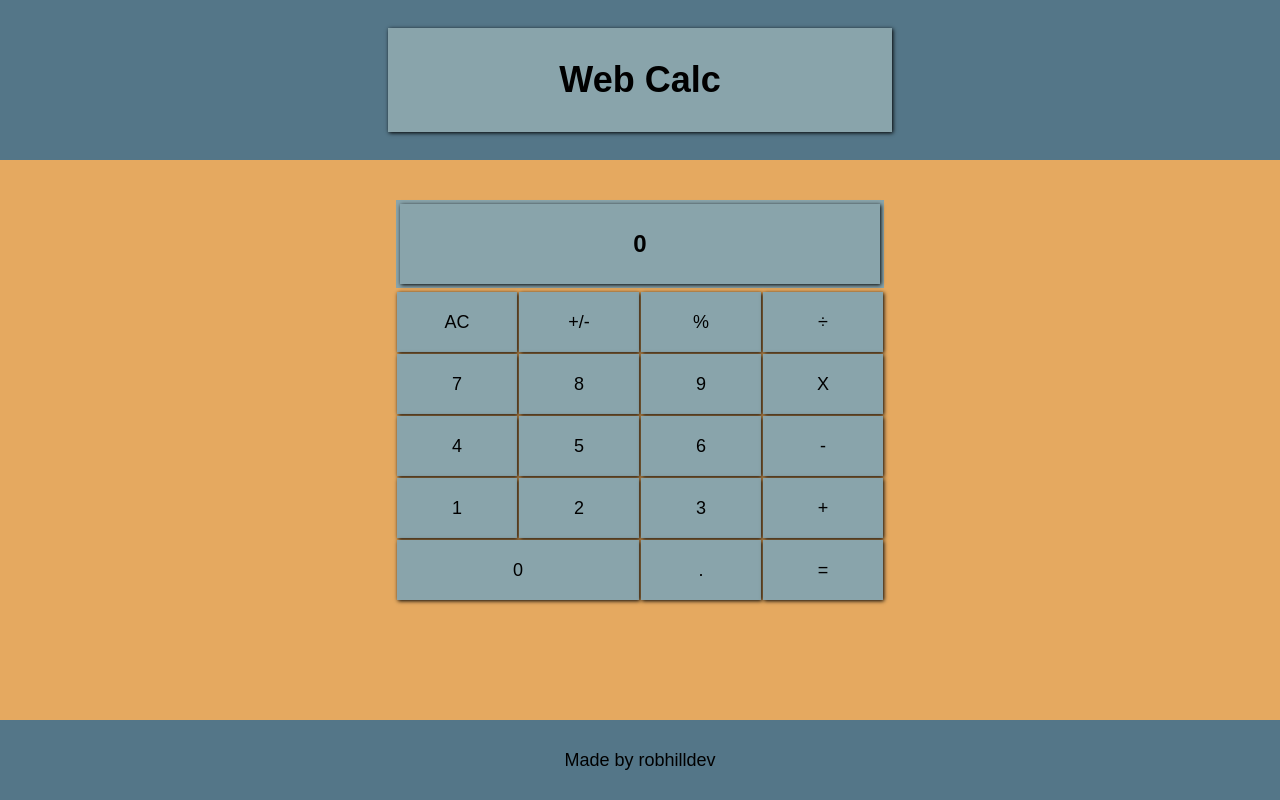
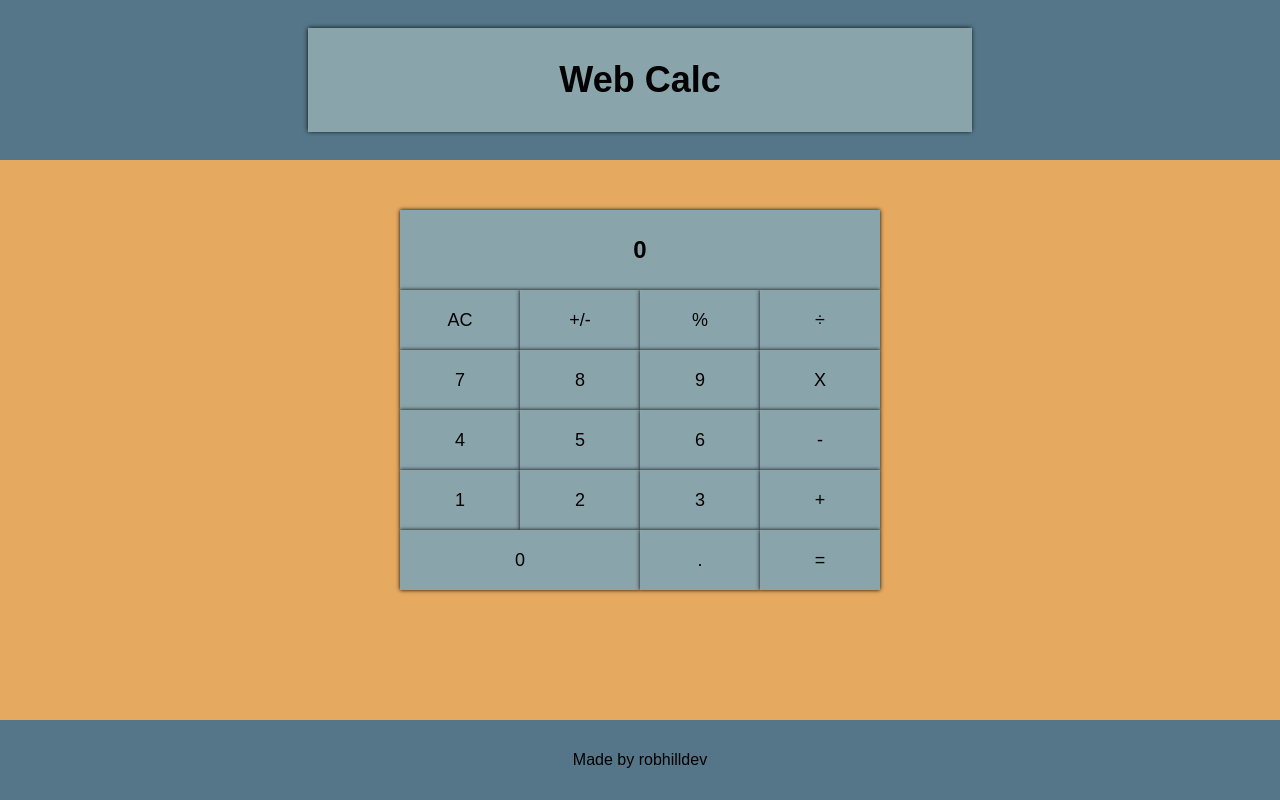
Before and after one commit to robhilldev/web_calc, a React (Create React App) app: page / in a window 1280 px wide. Built offline with nearby package versions, Linux system fonts and the light colour scheme.

Commit message:
fix +/- and % clicks on 0, update interface

```diff
--- a/src/components/App.css
+++ b/src/components/App.css
@@ -16,13 +16,13 @@
 .App-header div {
   background-color: #89A4AB;
   height: 10vh;
-  width: 60vh;
+  width: 50%;
   font-size: large;
   display: flex;
   flex-direction: column;
   align-items: center;
   justify-content: center;
-  box-shadow: 0.1vh 0.1vh 0.5vh black;
+  box-shadow: 0.05vh 0.05vh 0.6vh black;
   padding: 1.5vh;
 }
 
@@ -38,7 +38,7 @@
   flex-direction: column;
   align-items: center;
   justify-content: center;
-  font-size: calc(10px + 1vmin);
+  font-size: medium;
 }
 
 .App-link {
--- a/src/components/Calculator.module.css
+++ b/src/components/Calculator.module.css
@@ -1,5 +1,5 @@
 table {
-  /* border-spacing: 0; */
+  border-spacing: 0;
   min-height: 60vh;
   display: flex;
   flex-direction: column;
@@ -10,26 +10,22 @@ table {
 td {
   width: 15vh;
   height: 7.5vh;
-  /* border: 0.1vw solid #282c34; */
 }
 
 button {
   font-family: sans-serif;
   background-color: #89A4AB;
+  color: black;
   width: 100%;
   height: 100%;
   border-radius: 0%;
   border: none;
   font-size: large;
-  box-shadow: 0.1vh 0.1vh 0.5vh black;
-}
-
-button:hover {
-  background-color: #E9C08A;
+  box-shadow: 0.05vh 0.05vh 0.5vh black;
 }
 
 button:active {
-  background-color: #89A4AB;
+  background-color: #E9C08A;
   box-shadow: 0.5vh 0.5vh gray;
   transform: translateY(0.15vh);
 }
--- a/src/components/Result.js
+++ b/src/components/Result.js
@@ -26,6 +26,10 @@ export class Result extends React.Component {
       if (prevProps.data === "=" || prevProps.data === "AC" || prevProps.data === null) {
         // replace previous contents of result pane on new button click
         // or add a first click of "." after a "0"
+        currentDisplayed = this.updateDisplay("", click);
+      } else if ((prevProps.data.includes("+/-") && this.state.displayed === "0") ||
+                 (prevProps.data.includes("%") && this.state.displayed === "0")) {
+        // replace previous contents of result pane after +/- or % click on 0
         currentDisplayed = this.updateDisplay("", click);
       } else {
         // update result pane normally
@@ -86,21 +90,24 @@ export class Result extends React.Component {
 
     if (click === "AC") {
       // on "AC" button click, set result to 0, clear operationArray
-      output = 0;
+      output = "0";
       operationArray = ["0"];
     } else if (click === "+/-") {
       // on "+/-" button click, toggle "-"
       if (Number(displayed) > 0) {
         output = -Math.abs(Number(displayed));
         output = output.toString();
+        operationArray[operationArray.length - 1] = output;
       } else if (Number(displayed) < 0) {
         output = Math.abs(Number(displayed));
         output = output.toString();
+        operationArray[operationArray.length - 1] = output;
+      } else {
+        output = "0";
       }
-      operationArray[operationArray.length - 1] = output;
     } else if (click === "%") {
       // on "%" button click, move two decimal places down
-      output = parseFloat(displayed) * 0.01;
+      output = (parseFloat(displayed) * 0.01).toString();
       operationArray[operationArray.length - 1] = output;
     }
 
@@ -116,10 +123,11 @@ export class Result extends React.Component {
       result = Number(operationArray[0]);
     } else if (operationArray.length > 2) {
       // given at least 3 values (two numbers and an operator) are present, perform operation(s)
+      let modulator = 1000000000000000;
       // map operator strings to functions that perform that operators function
-      let modulator = 1000000000000000;
       let operators = {
-        // improve precision by multiplying and dividing by 10000000 to operate on integers instead of floats
+        // improve precision by multiplying and dividing by 1000000000000000
+        // to operate on integers instead of floats
         "+": function(a, b) {
           return ((Number(a) * modulator) + (Number(b) * modulator)) / modulator
         },
--- a/src/components/Result.module.css
+++ b/src/components/Result.module.css
@@ -1,7 +1,6 @@
 th {
   width: 60vh;
   height: 10vh;
-  border: 0.5vmin solid #89A4AB;
 }
 
 th div {
@@ -13,5 +12,5 @@ th div {
   flex-direction: column;
   align-items: center;
   justify-content: center;
-  box-shadow: 0.1vh 0.1vh 0.5vh black;
+  box-shadow: 0.05vh 0.05vh 0.5vh black;
 }
```
